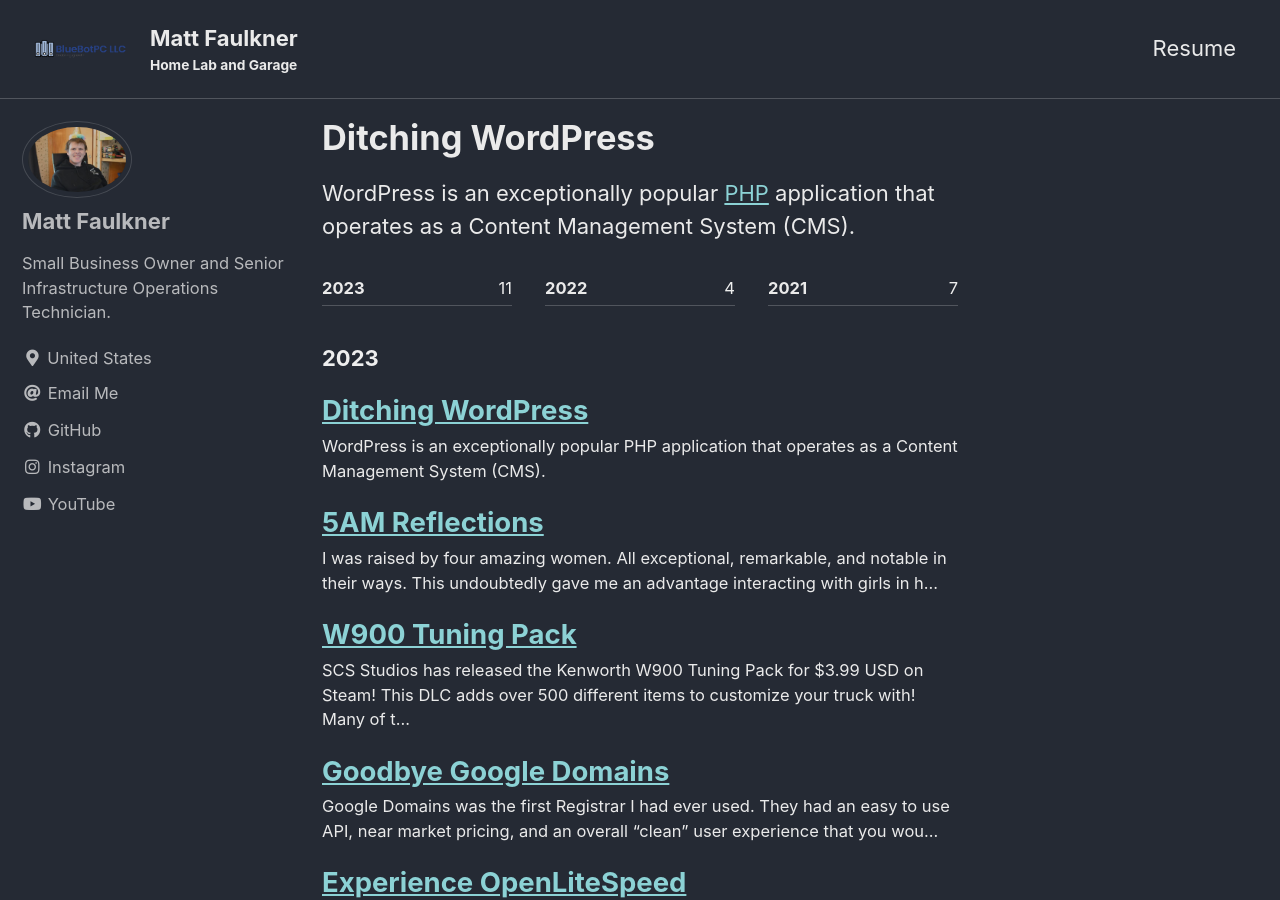
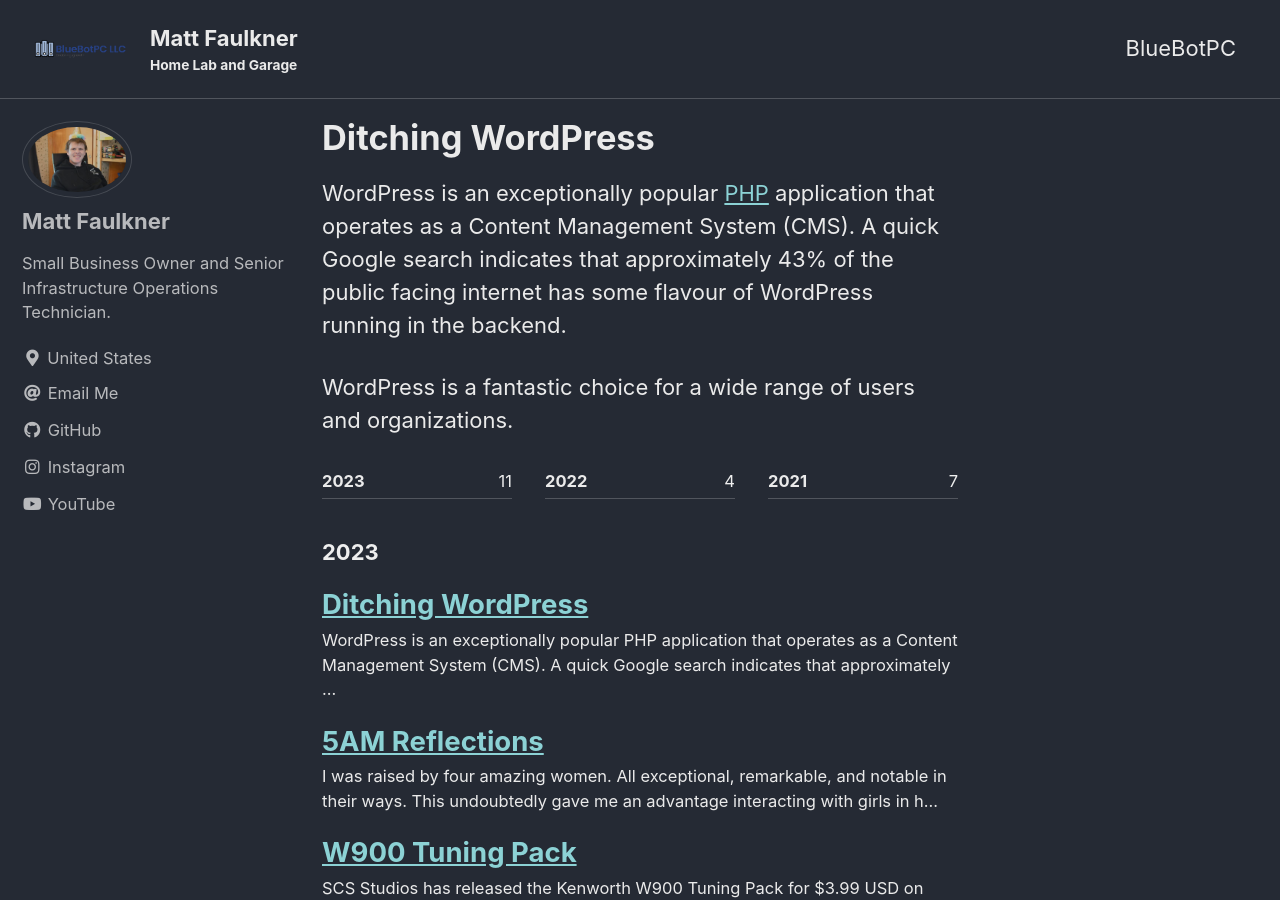
Before and after one commit to bluebotpc/bbpc-web2, a Jekyll site: the page built from _posts/2023-12-15-wordpress-migration.md, in a window 1280 px wide and 900 px high. Built offline with Jekyll 4.4.1, drawn with Linux system fonts in a browser that asks for light colours; cached includes are drawn as plain includes.

Commit message:
wp migration post - starting

```diff
--- a/_data/navigation.yml
+++ b/_data/navigation.yml
@@ -1,7 +1,7 @@
 # main links
 main:
-  - title: "Resume"
-    url: https://goobyfrs.github.io/
+  - title: "BlueBotPC"
+    url: https://www.mattfaulkner.net/bluebotpc/
   # - title: "Sample Posts"
   #   url: /year-archive/
   # - title: "Sample Collections"
--- a/_posts/2023-12-15-wordpress-migration.md
+++ b/_posts/2023-12-15-wordpress-migration.md
@@ -4,4 +4,6 @@ title:  "Ditching WordPress"
 date:   2023-12-15 08:00:00 -0600
 categories: technology
 ---
-WordPress is an exceptionally popular [PHP](https://www.php.net/) application that operates as a Content Management System (CMS).
+WordPress is an exceptionally popular [PHP](https://www.php.net/) application that operates as a Content Management System (CMS). A quick Google search indicates that approximately 43% of the public facing internet has some flavour of WordPress running in the backend.
+
+WordPress is a fantastic choice for a wide range of users and organizations.
```
Also changed, not shown: index.md (+11 -3 lines).
